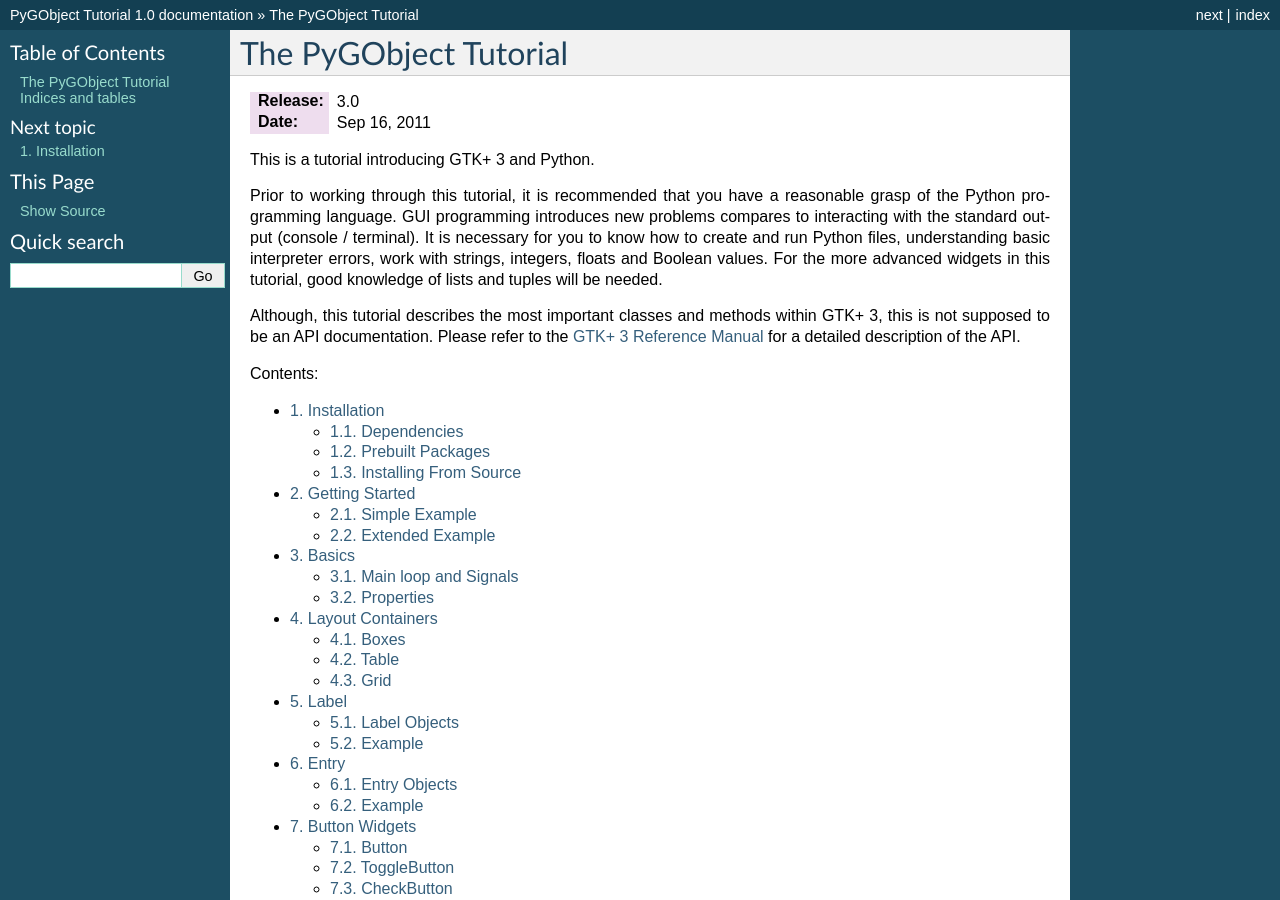
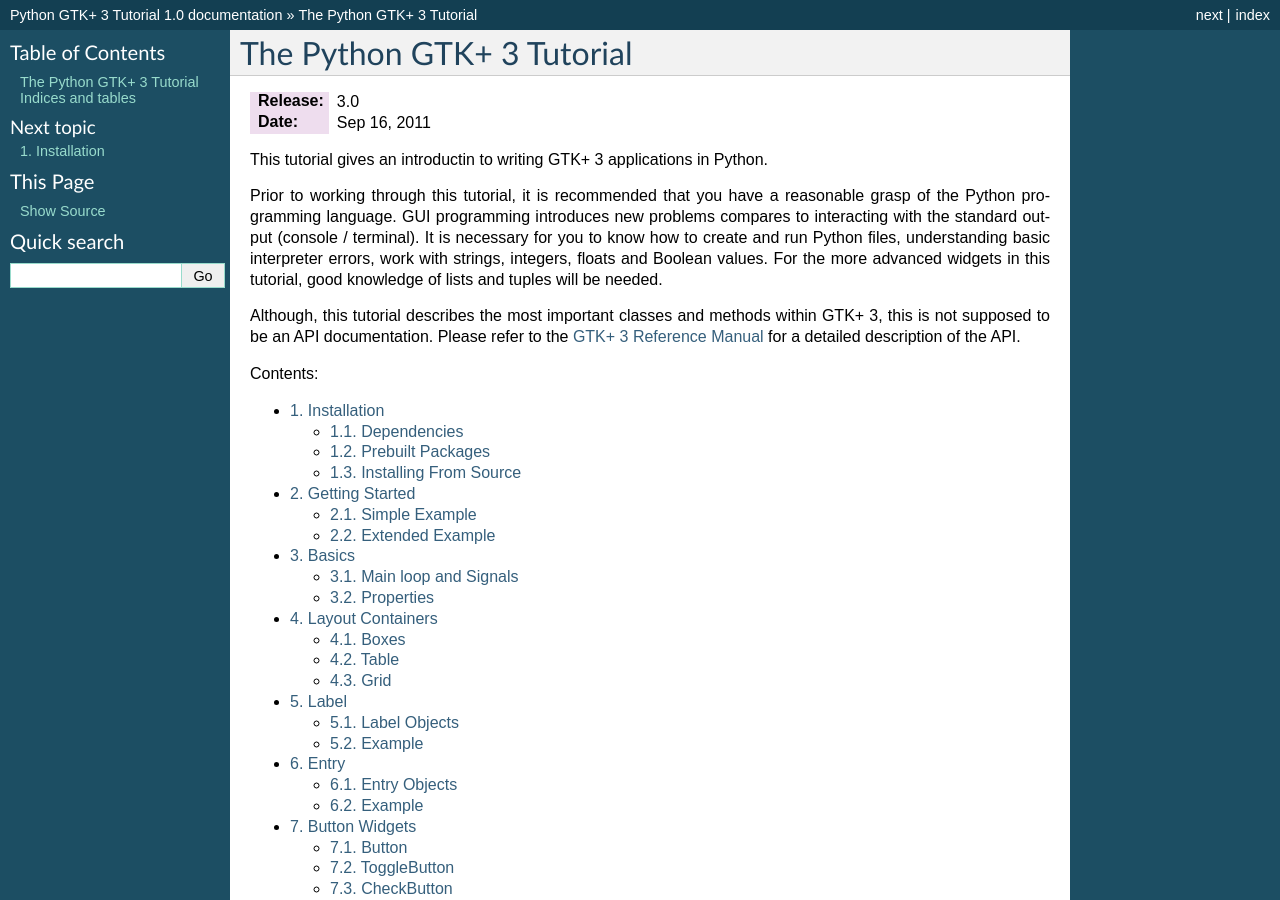
Before and after one commit to sebp/PyGObject-Tutorial, a Sphinx documentation site: the page built from source/index.txt, in a window 1280 px wide and 900 px high. Built offline with Sphinx 7.4.7, drawn with Linux system fonts in a browser that asks for light colours; some of the changed text lies outside the part shown.

Commit message:
Renamed project

```diff
--- a/source/conf.py
+++ b/source/conf.py
@@ -40,7 +40,7 @@
 master_doc = 'index'
 
 # General information about the project.
-project = u'PyGObject Tutorial'
+project = u'Python GTK+ 3 Tutorial'
 copyright = u'2011, Sebastian Pölsterl'
 
 # The version info for the project you're documenting, acts as replacement for
--- a/source/index.txt
+++ b/source/index.txt
@@ -3,13 +3,13 @@
    You can adapt this file completely to your liking, but it should at least
    contain the root `toctree` directive.
 
-The PyGObject Tutorial
-======================
+The Python GTK+ 3 Tutorial
+==========================
 
 :Release: |version|
 :Date: |today|
 
-This is a tutorial introducing GTK+ 3 and Python.
+This tutorial gives an introductin to writing GTK+ 3 applications in Python.
 
 Prior to working through this tutorial, it is recommended that you
 have a reasonable grasp of the Python programming language.
```
